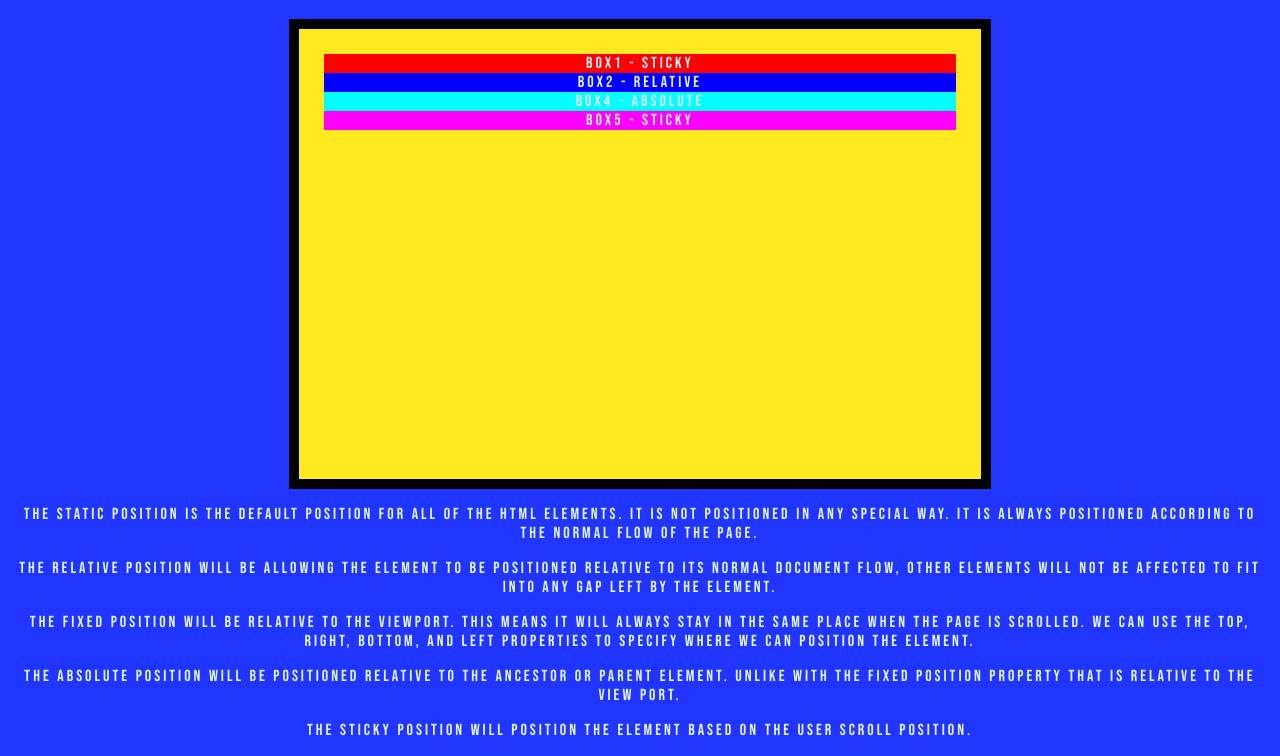
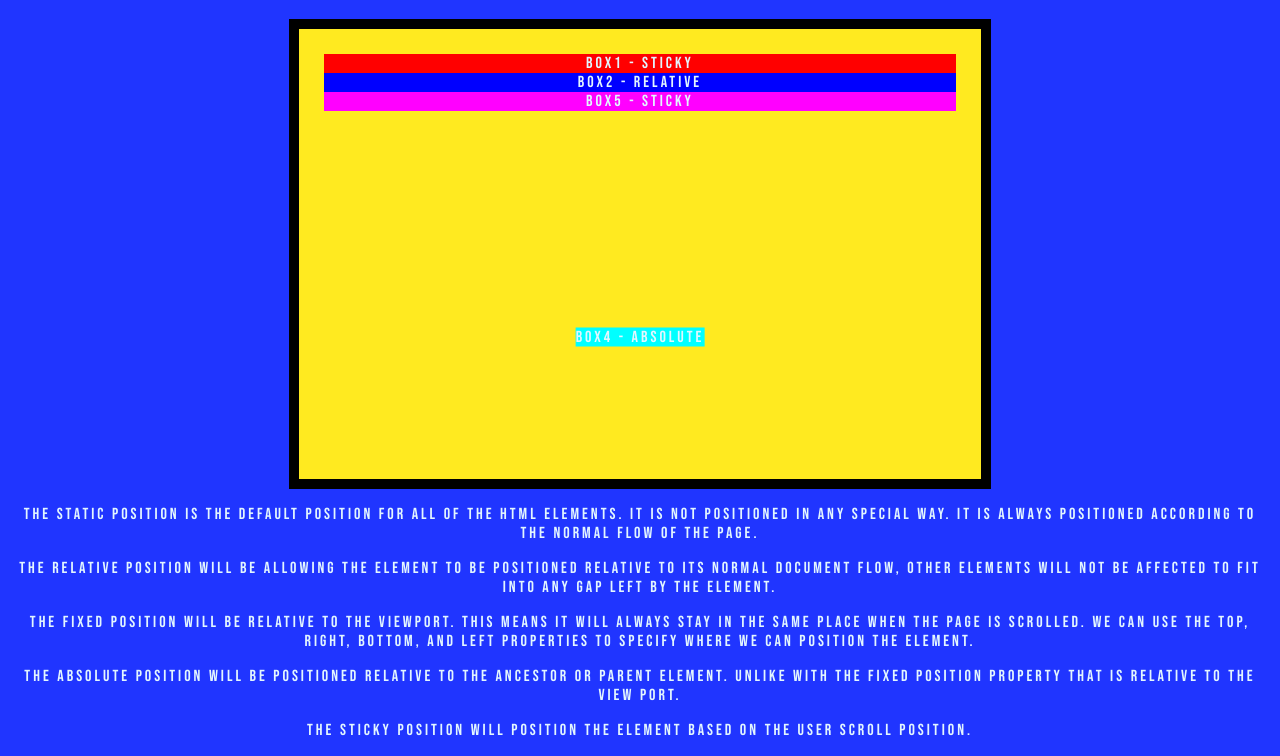
Before and after one commit to rodprogramdev/CSS-Positioning-Playground, a plain HTML site: page index.html in a window 1280 px wide. Shown: the part 63-819 px from the top of the page. Drawn offline with Linux system fonts and the light colour scheme.

Commit message:
osition fixed and absolute

```diff
--- a/index.html
+++ b/index.html
@@ -31,6 +31,7 @@
         text-align: center;
         padding: 2%;
         border: 10px solid black;
+        /* position: relative;*/
       }
 
 
@@ -60,7 +61,10 @@
 
       .box4{
         background-color: cyan;
-        /* position: abosolute; */
+        position: absolute;
+        top:50%;
+        left:50%;
+        transform: translate(-50%, -50%);
       }
 
       .box5{
```
